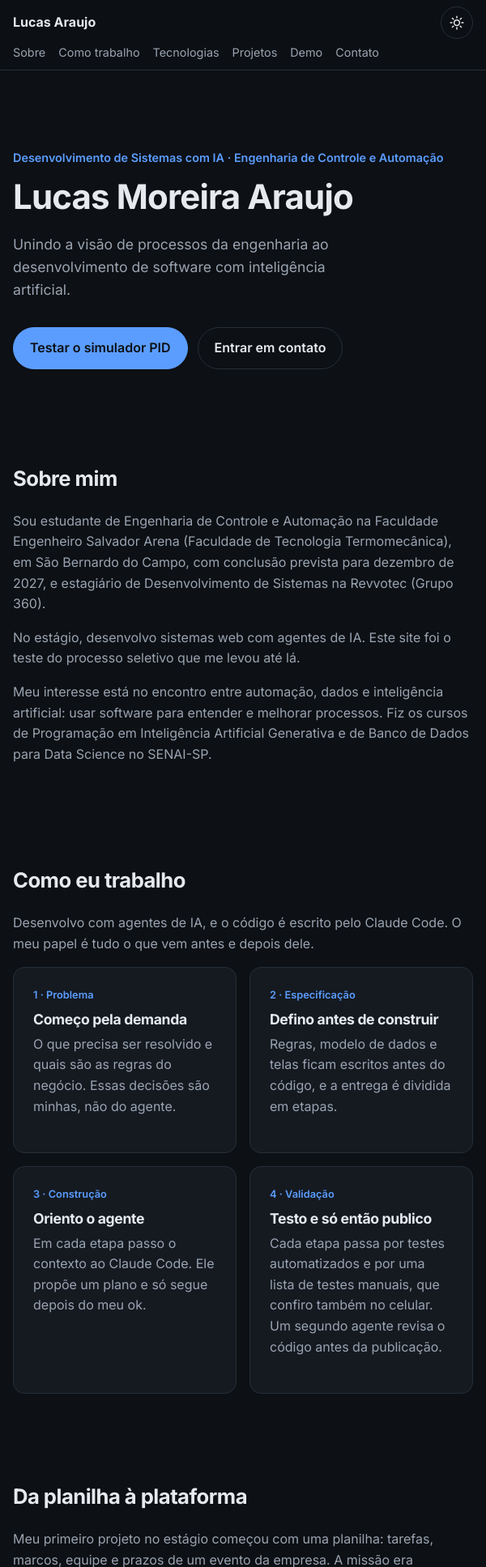
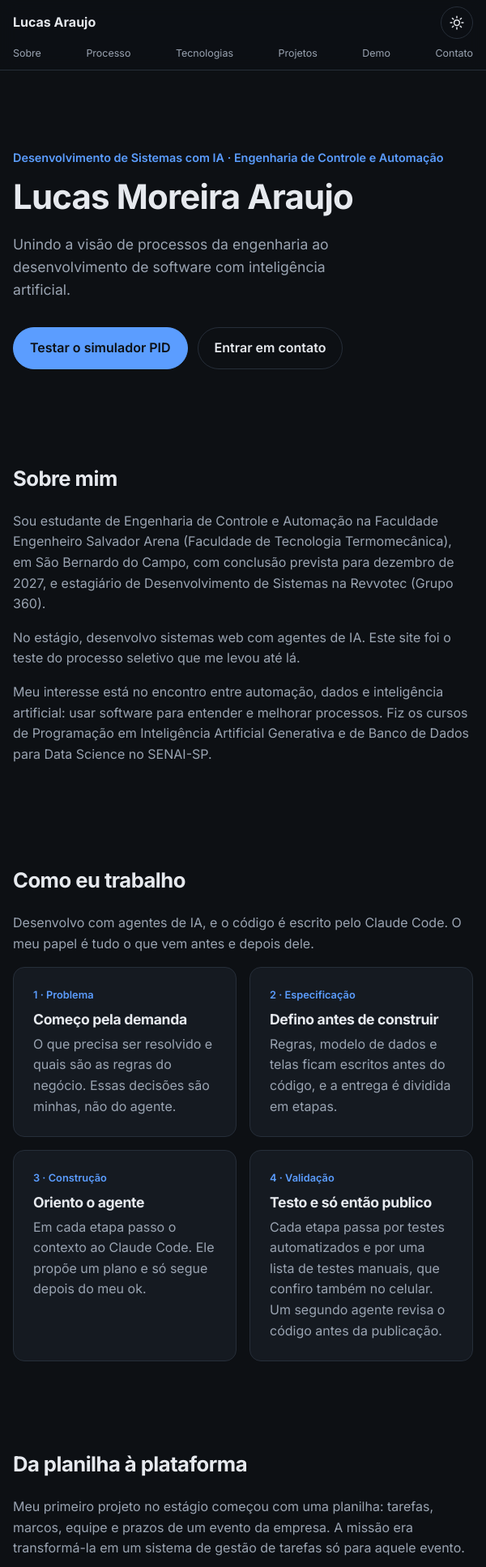
Before and after one commit to lucas-moreira-araujo/siteTeste, a Flask app: page / in a window 600 px wide. Shown: the top 1935 px of the page at 81% size. Run offline with Flask 3, Linux system fonts and the light colour scheme.

Commit message:
Ajusta a responsividade: menu em uma linha no celular e grades sem cartão órfão
- Menu do celular cabe em uma linha (rola para o lado em telas muito estreitas).
- Os quatro passos ficam em 4, 2 ou 1 coluna; os quatro projetos em 2 colunas.
- Corrige a rolagem horizontal da demo em telas de 320px.

Co-Authored-By: Claude Fable 5.2 <noreply@anthropic.com>
Claude-Session: https://claude.ai/code/session_01RNDhmaoR1SUMx5ZntkpktU

```diff
--- a/public/css/style.css
+++ b/public/css/style.css
@@ -211,7 +211,21 @@ a {
     .menu {
         order: 3;
         width: 100%;
-        gap: 0.25rem 1rem;
+        gap: 0.25rem 0.6rem;
+        justify-content: space-between;
+        /* Uma linha só: se não couber, o menu rola para o lado. */
+        flex-wrap: nowrap;
+        overflow-x: auto;
+        white-space: nowrap;
+        scrollbar-width: none;
+    }
+
+    .menu::-webkit-scrollbar {
+        display: none;
+    }
+
+    .menu a {
+        font-size: 0.78rem;
     }
 }
 
@@ -353,6 +367,30 @@ a {
     color: var(--texto-suave);
 }
 
+/* Quatro passos: 4 colunas em telas largas, 2 em médias, 1 no celular. */
+@media (min-width: 560px) {
+    .passos {
+        grid-template-columns: repeat(2, 1fr);
+    }
+}
+
+@media (min-width: 1024px) {
+    .passos {
+        grid-template-columns: repeat(4, 1fr);
+    }
+}
+
+.passos .projeto > p:not(.projeto-contexto) {
+    margin-bottom: 0;
+}
+
+/* Quatro projetos: 2 colunas, para não sobrar um cartão sozinho na última linha. */
+@media (min-width: 700px) {
+    .pares {
+        grid-template-columns: repeat(2, 1fr);
+    }
+}
+
 .projeto {
     display: flex;
     flex-direction: column;
@@ -469,6 +507,12 @@ a {
     border-radius: 8px;
 }
 
+/* Sem isto, o gráfico impede as colunas de encolherem em telas muito estreitas. */
+.demo-grade > *,
+.resultados > * {
+    min-width: 0;
+}
+
 .metricas {
     display: grid;
     grid-template-columns: repeat(auto-fit, minmax(150px, 1fr));
@@ -512,6 +556,7 @@ a {
 }
 
 .grafico-area canvas {
+    max-width: 100%;
     transition: opacity var(--transicao);
 }
 
--- a/templates/index.html
+++ b/templates/index.html
@@ -27,7 +27,7 @@
             <a class="marca" href="#inicio">Lucas Araujo</a>
             <ul class="menu">
                 <li><a href="#sobre">Sobre</a></li>
-                <li><a href="#processo">Como trabalho</a></li>
+                <li><a href="#processo">Processo</a></li>
                 <li><a href="#tecnologias">Tecnologias</a></li>
                 <li><a href="#projetos">Projetos</a></li>
                 <li><a href="#demo">Demo</a></li>
@@ -90,7 +90,7 @@
                 Desenvolvo com agentes de IA, e o código é escrito pelo Claude Code. O meu papel é
                 tudo o que vem antes e depois dele.
             </p>
-            <div class="projetos">
+            <div class="projetos passos">
                 <article class="cartao projeto">
                     <p class="projeto-contexto">1 · Problema</p>
                     <h3>Começo pela demanda</h3>
@@ -217,7 +217,7 @@
         <!-- Projetos -->
         <section id="projetos" class="secao container" aria-labelledby="projetos-titulo">
             <h2 id="projetos-titulo">Projetos</h2>
-            <div class="projetos">
+            <div class="projetos pares">
                 <article class="cartao projeto">
                     <p class="projeto-contexto">Projeto pessoal · 10/2026 – atual</p>
                     <h3>ContAí – finanças pessoais</h3>
```
